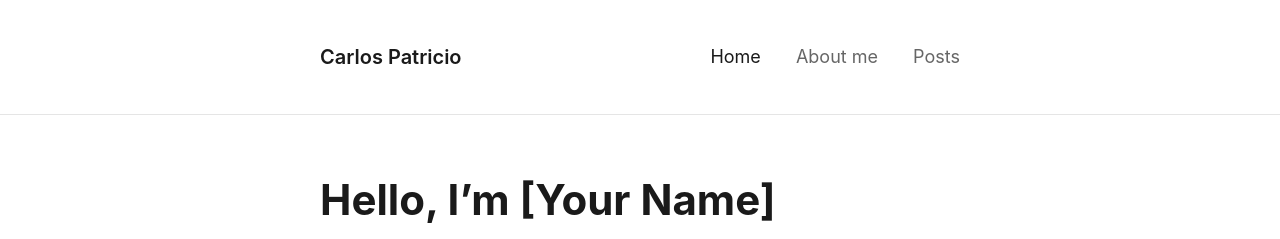
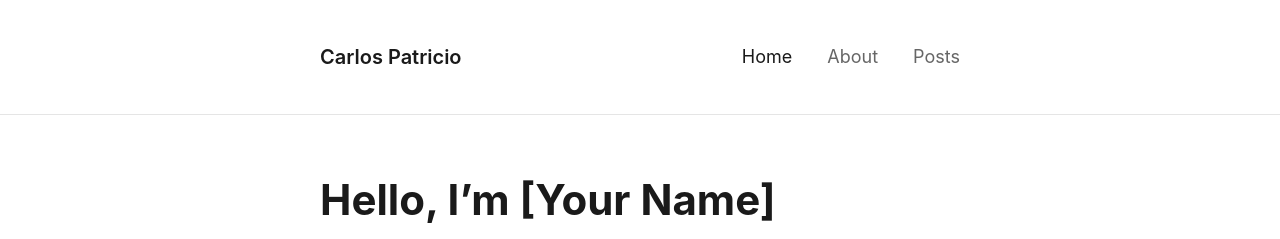
Before and after one commit to capatric/capatric.github.io, a Jekyll site: the page built from index.md, in a window 1280 px wide. Shown: the top 239 px of the page. Built offline with Jekyll 4.4.1, drawn with Linux system fonts in a browser that asks for light colours.

```diff
--- a/_config.yml
+++ b/_config.yml
@@ -25,7 +25,7 @@ exclude:
 navigation:
   - title: Home
     url: /
-  - title: About me
-    url: /aboutme
+  - title: About
+    url: /about
   - title: Posts
     url: /posts
```
